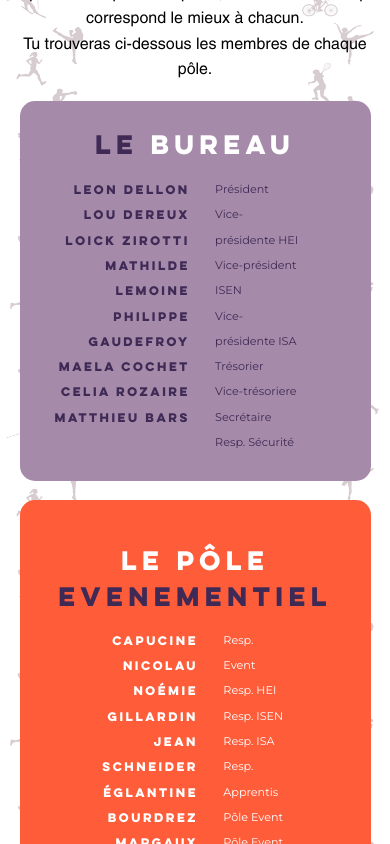
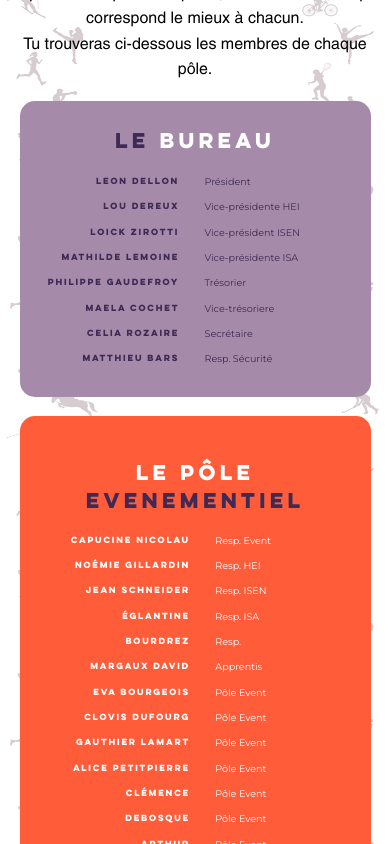
Before and after one commit to AS-Junia/Site_AS, a React (Create React App) app: page / in a window 390 px wide. Shown: the part 1400-2244 px from the top of the page. Built offline with nearby package versions, Linux system fonts and the light colour scheme.

Commit message:
couleur asso et taille pole

```diff
--- a/src/Page/Accueil/Accueil.css
+++ b/src/Page/Accueil/Accueil.css
@@ -160,7 +160,7 @@
     margin-left: auto;
     text-transform: uppercase;
     font-family: "newFont-Titre";
-    font-size: 0.7em;
+    font-size: 0.5em;
     display: inline;
   }
 
@@ -178,7 +178,7 @@
   }
 
   .poste p {
-    font-size: 0.7em;
+    font-size: 0.6em;
     line-height: 3vh;
   }
 
@@ -193,7 +193,7 @@
   #SecondBox .DivPresentation h1{
     color: rgb(63, 42, 86);
     font-family: "newFont-Titre";
-    font-size: 1.5em;
+    font-size: 1.2em;
     margin-bottom: 5%;
   }
 
--- a/src/Page/LesAssociations/Association/Association.css
+++ b/src/Page/LesAssociations/Association/Association.css
@@ -70,7 +70,7 @@
 
     #Association .IsCollectif .longbox{
         background-color: rgb(255, 92, 57);
-
+        color: rgb(255, 242, 205);
     }
 
     #Association .collectif{
```
